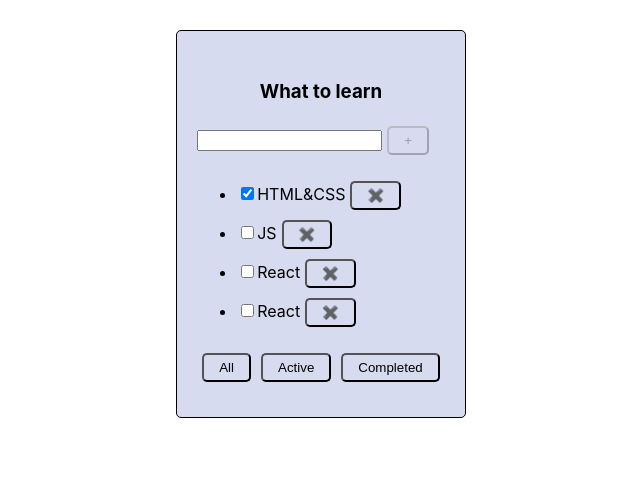
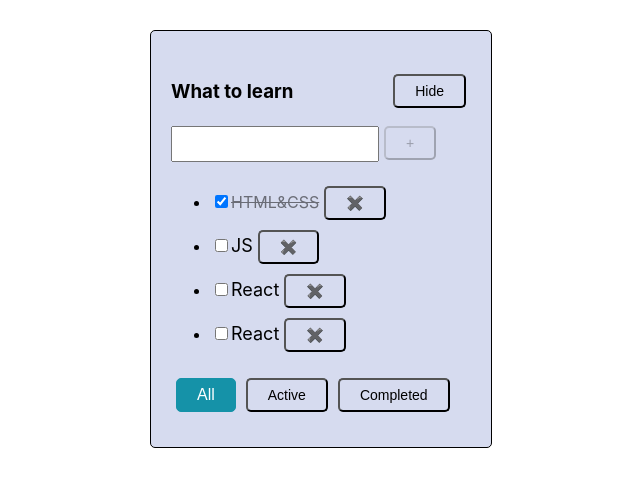
Before and after one commit to KateTernovskaya/todo-list, a React (Create React App) app: page / in a window 1280 px wide. Shown: the top 486 px of the page, without its empty margins (319-959 px from the left). Built offline with nearby package versions, Linux system fonts and the light colour scheme.

Commit message:
Create basic CRUD logic

```diff
--- a/src/App.css
+++ b/src/App.css
@@ -1,10 +1,6 @@
 .App {
     padding: 30px;
     display: flex;
-}
-
-.App > div {
-    margin: 0 auto;
 }
 
 .todo-list {
@@ -12,17 +8,49 @@
     border-radius: 5px;
     padding: 30px 20px;
     background-color: #d6dbef;
-    max-width: 1000px
+    width: 300px;
+    margin: 0 auto;
 }
 
-h3 {
-    text-align: center;
+.todo-list-title-block {
+    display: flex;
+    align-items: center;
+    justify-content: space-between;
 }
 
 button {
     background: transparent;
-    padding: 5px 15px;
+    padding: 7px 20px;
     cursor: pointer;
     margin: 5px;
     border-radius: 5px;
+    font-size: 14px;
 }
+
+.task {
+    font-size: 18px;
+}
+
+.task-done {
+    text-decoration: line-through;
+    opacity: 0.5;
+}
+
+.btn-filter-active {
+    background-color: rgb(21, 146, 168);
+    border: 1px solid rgb(21, 146, 168);
+    color: white;
+    font-size: 16px;
+}
+
+.task-input-error {
+    border: 2px solid red;
+    outline: none;
+    height: 30px;
+    width: 200px;
+}
+
+.task-input {
+    height: 30px;
+    width: 200px;
+}
--- a/src/App.tsx
+++ b/src/App.tsx
@@ -39,11 +39,23 @@ function App() {
         setFilter(filter)
     }
 
-    const tasksForTodoList: Array<TaskType> = filter === 'active'
-        ? tasks.filter(t => !t.isDone)
-        : filter === 'completed'
-            ? tasks.filter(t => t.isDone)
-            : tasks
+    const getFilteredTasks = (allTasks: Array<TaskType>, filterValue: FilterValuesType) => {
+        switch (filterValue) {
+            case "active":
+                return allTasks.filter(t => !t.isDone)
+            case "completed":
+                return allTasks.filter(t => t.isDone)
+            default:
+                return allTasks
+        }
+    }
+
+    const tasksForTodoList: Array<TaskType> = getFilteredTasks(tasks, filter)
+
+    const changeTaskStatus = (taskId: string, isDone: boolean) => {
+        const nextState: Array<TaskType> = tasks.map(task => task.id === taskId ? {...task, isDone} : task)
+        setTasks(nextState)
+    }
 
 
     return (
@@ -53,6 +65,9 @@ function App() {
                       removeTask={removeTask}
                       changeTodoListFilter={changeTodoListFilter}
                       addTask={addTask}
+                      changeTaskStatus={changeTaskStatus}
+                      filter={filter}
+                      getFilteredTasks={getFilteredTasks}
             />
         </div>
     );
--- a/src/components/Button.tsx
+++ b/src/components/Button.tsx
@@ -4,15 +4,17 @@ type ButtonPropsType = {
     content: string
     onClickHandler: () => void
     isDisabled?: boolean
+    classes?: string
 }
 export const Button: React.FC<ButtonPropsType> = (
     {
         content,
         onClickHandler,
         isDisabled,
+        classes,
     }) => {
     return (
-        <button
+        <button className={classes}
             disabled={isDisabled}
             onClick={onClickHandler}> {content} </button>
     );
--- a/src/components/TodoList.tsx
+++ b/src/components/TodoList.tsx
@@ -1,6 +1,7 @@
 import React, {ChangeEvent, KeyboardEvent, useState} from 'react';
 import {Button} from "./Button";
 import {FilterValuesType, TaskType} from "../App";
+
 
 type TodoListPropsType = {
     title: string,
@@ -8,21 +9,39 @@ type TodoListPropsType = {
     removeTask: (taskId: string) => void
     changeTodoListFilter: (filter: FilterValuesType) => void
     addTask: (title: string) => void
+    changeTaskStatus: (taskId: string, isDone: boolean) => void
+    filter: FilterValuesType
+    getFilteredTasks: (allTasks: Array<TaskType>, filterValue: FilterValuesType) => Array<TaskType>
 }
 export const TodoList: React.FC<TodoListPropsType> = (
     {
         title, tasks,
         removeTask, addTask, changeTodoListFilter,
+        changeTaskStatus, filter, getFilteredTasks
     }) => {
+
     const [taskTitle, setTaskTitle] = useState('')
+    const [error, setError] = useState(false)
+    const [isHide, setIsHide] = useState(false)
+
+    const toggleHideTodoList = () => {
+        setIsHide(!isHide)
+    }
+    const countActiveTasksForHideMode = isHide ? getFilteredTasks(tasks, 'active').length : null
     const addNewTaskTitleHandler = () => {
-        addTask(taskTitle)
+        const trimmedTaskTitle = taskTitle.trim()
+        if (trimmedTaskTitle) {
+            addTask(trimmedTaskTitle)
+        } else {
+            setError(true)
+        }
         setTaskTitle('')
     }
     const AddTaskOnKeyDownHandler = (e: KeyboardEvent<HTMLInputElement>) => e.key === 'Enter' && addNewTaskTitleHandler()
-
-    const setTaskTitleHandler = (e: ChangeEvent<HTMLInputElement>) => setTaskTitle(e.currentTarget.value)
-
+    const setTaskTitleHandler = (e: ChangeEvent<HTMLInputElement>) => {
+        error && setError(false)
+        setTaskTitle(e.currentTarget.value)
+    }
     const ChangeFilterHandlerCreator = (filter: FilterValuesType) => {
         return () => changeTodoListFilter(filter)
     }
@@ -30,10 +49,16 @@ export const TodoList: React.FC<TodoListPropsType> = (
     const taskItems: JSX.Element = tasks.length !== 0
         ? <ul> {tasks.map(task => {
             const removeTaskHandler = () => removeTask(task.id)
+            const changeTaskStatusHandler = (e: ChangeEvent<HTMLInputElement>) => changeTaskStatus(task.id, e.currentTarget.checked)
+            const taskClass = task.isDone ? 'task-done' : 'task'
+
             return (
                 <li key={task.id}>
-                    <input type="checkbox" checked={task.isDone}/>
-                    <span>{task.title}</span>
+                    <input
+                        type="checkbox"
+                        checked={task.isDone}
+                        onChange={changeTaskStatusHandler}/>
+                    <span className={taskClass}>{task.title}</span>
                     <Button content='✖️'
                             onClickHandler={removeTaskHandler}/>
                 </li>
@@ -43,27 +68,40 @@ export const TodoList: React.FC<TodoListPropsType> = (
 
     return (
         <div className='todo-list'>
+            <div className={'todo-list-title-block'}>
                 <h3>{title}</h3>
+                <Button content={isHide ? 'Show' : 'Hide'} onClickHandler={toggleHideTodoList}/>
+            </div>
+
+            {isHide && <div>{`There are ${countActiveTasksForHideMode} active tasks in the Todo-List`}</div>}
+            {!isHide && <>
                 <div>
                     <input
                         value={taskTitle}
                         onChange={setTaskTitleHandler}
                         onKeyDown={AddTaskOnKeyDownHandler}
+                        className={error ? 'task-input-error' : 'task-input'}
                     />
                     <Button content='+'
                             isDisabled={!taskTitle}
                             onClickHandler={addNewTaskTitleHandler}/>
+                    {error && <div style={{color: 'red'}}>Enter a task name</div>}
 
                 </div>
                 {taskItems}
                 <div>
-                <Button content='All'
+                    <Button classes={filter === 'all' ? 'btn-filter-active ' : ''}
+                            content='All'
                             onClickHandler={ChangeFilterHandlerCreator('all')}/>
-                <Button content='Active'
+                    <Button classes={filter === 'active' ? 'btn-filter-active ' : ''}
+                            content='Active'
                             onClickHandler={ChangeFilterHandlerCreator('active')}/>
-                <Button content='Completed'
+                    <Button classes={filter === 'completed' ? 'btn-filter-active ' : ''}
+                            content='Completed'
                             onClickHandler={ChangeFilterHandlerCreator('completed')}/>
                 </div>
+            </>
+            }
         </div>
     );
 };
```
Lines whose indentation alone changed are shown as unchanged.
